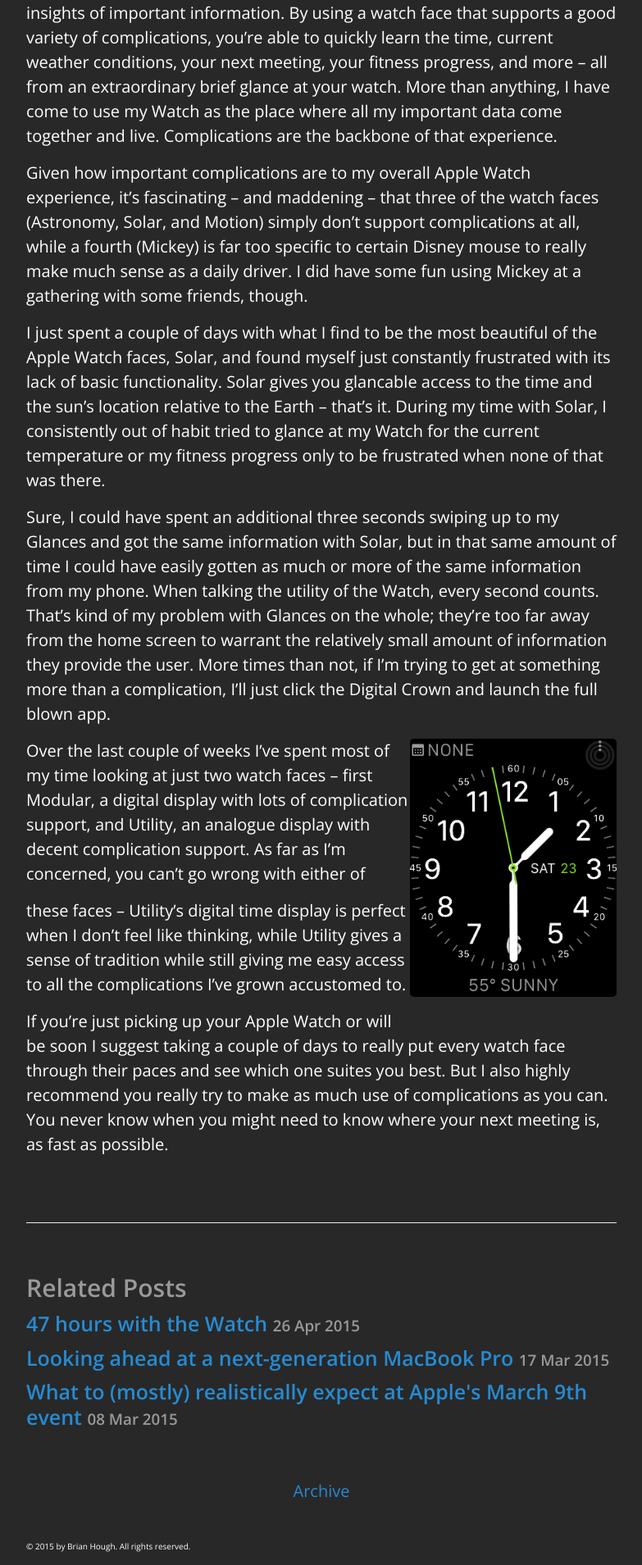
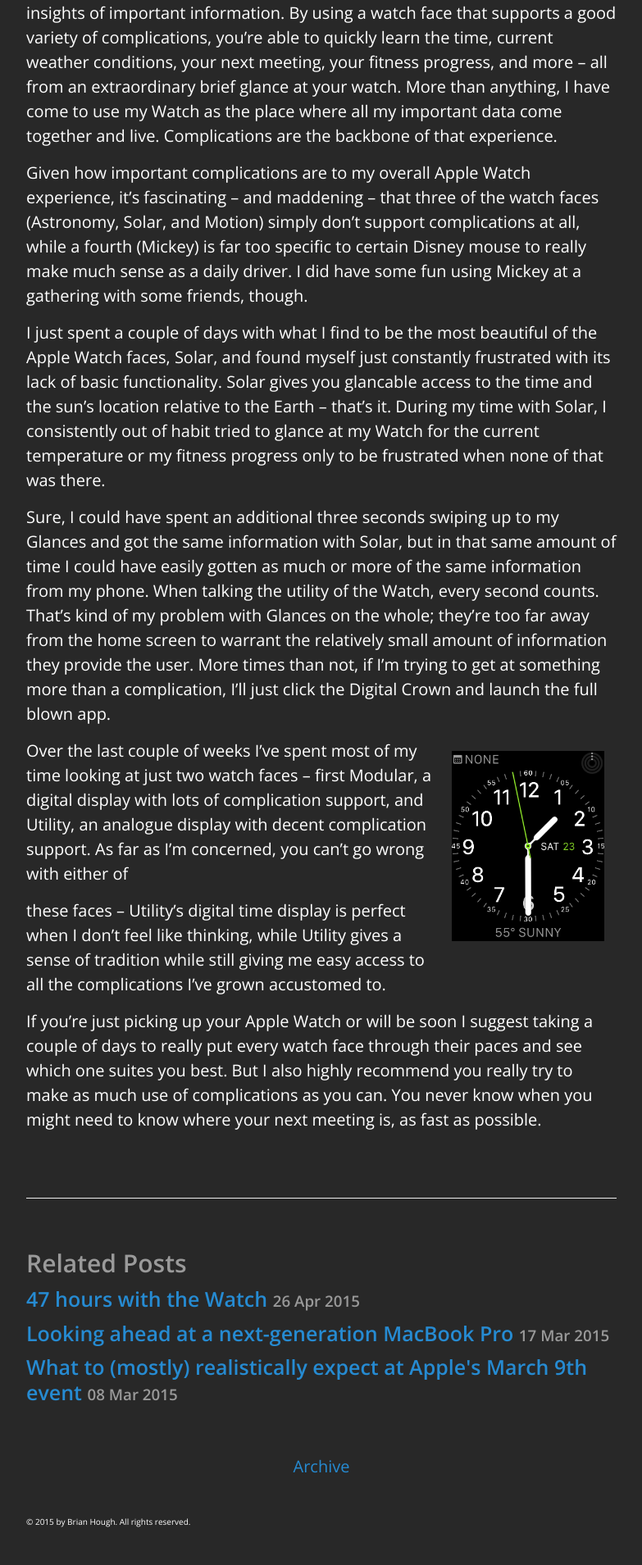
Before and after one commit to derfbwh/derfbwh.github.io, a Jekyll site: the page built from _posts/2015-05-23-apple-watch-faces.md, in a window 1280 px wide. Shown: the part 833-2742 px from the top of the page at 82% size, without its empty margins (248-1031 px from the left). Built offline with Jekyll 4.4.1, drawn with Linux system fonts in a browser that asks for light colours; Markdown is read by kramdown in place of the engine named in the settings; after the commit the page ends 2712 px from its top, so only the background shows below that.

Commit message:
post-update

```diff
--- a/_posts/2015-05-23-apple-watch-faces.md
+++ b/_posts/2015-05-23-apple-watch-faces.md
@@ -17,7 +17,7 @@
 
 Sure, I could have spent an additional three seconds swiping up to my Glances and got the same information with Solar, but in that same amount of time I could have easily gotten as much or more of the same information from my phone. When talking the utility of the Watch, every second counts. That’s kind of my problem with Glances on the whole; they’re too far away from the home screen to warrant the relatively small amount of information they provide the user. More times than not, if I’m trying to get at something more than a complication, I’ll just click the Digital Crown and launch the full blown app.
 
-<img src="http://dotunderscore.net/images/watchface.PNG" align="right" width="35%" hspace="25">Over the last couple of weeks I've spent most of my time looking at just two watch faces – first Modular, a digital display with lots of complication support, and Utility, an analogue display with decent complication support. As far as I'm concerned, you can't go wrong with either of
+<img src="http://dotunderscore.net/images/watchface.PNG" align="right" width="30%" hspace="45" style="padding:15px;">Over the last couple of weeks I've spent most of my time looking at just two watch faces – first Modular, a digital display with lots of complication support, and Utility, an analogue display with decent complication support. As far as I'm concerned, you can't go wrong with either of
 
 these faces – Utility’s digital time display is perfect when I don't feel like thinking, while Utility gives a sense of tradition while still giving me easy access to all the complications I've grown accustomed to.
 
```
